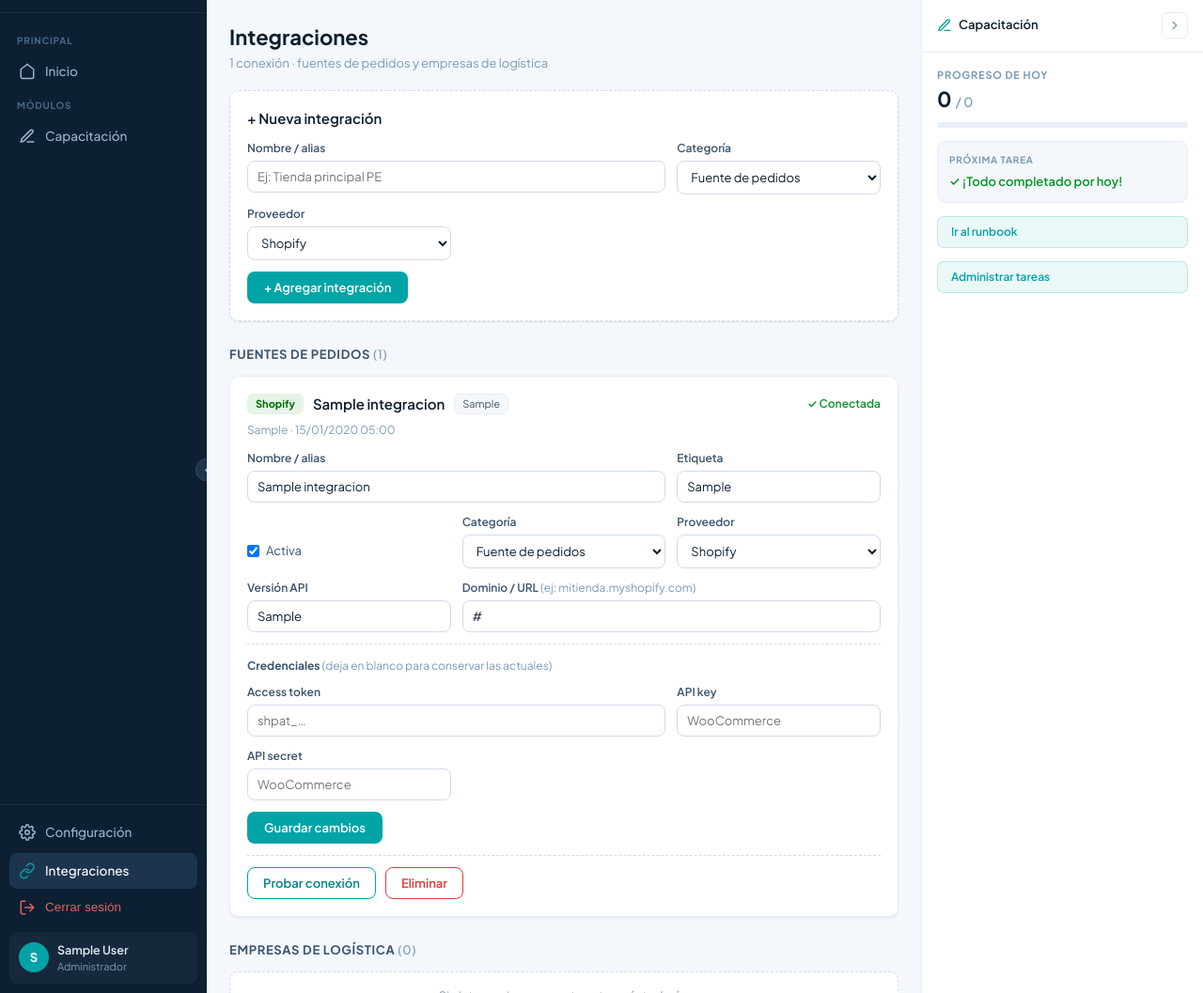
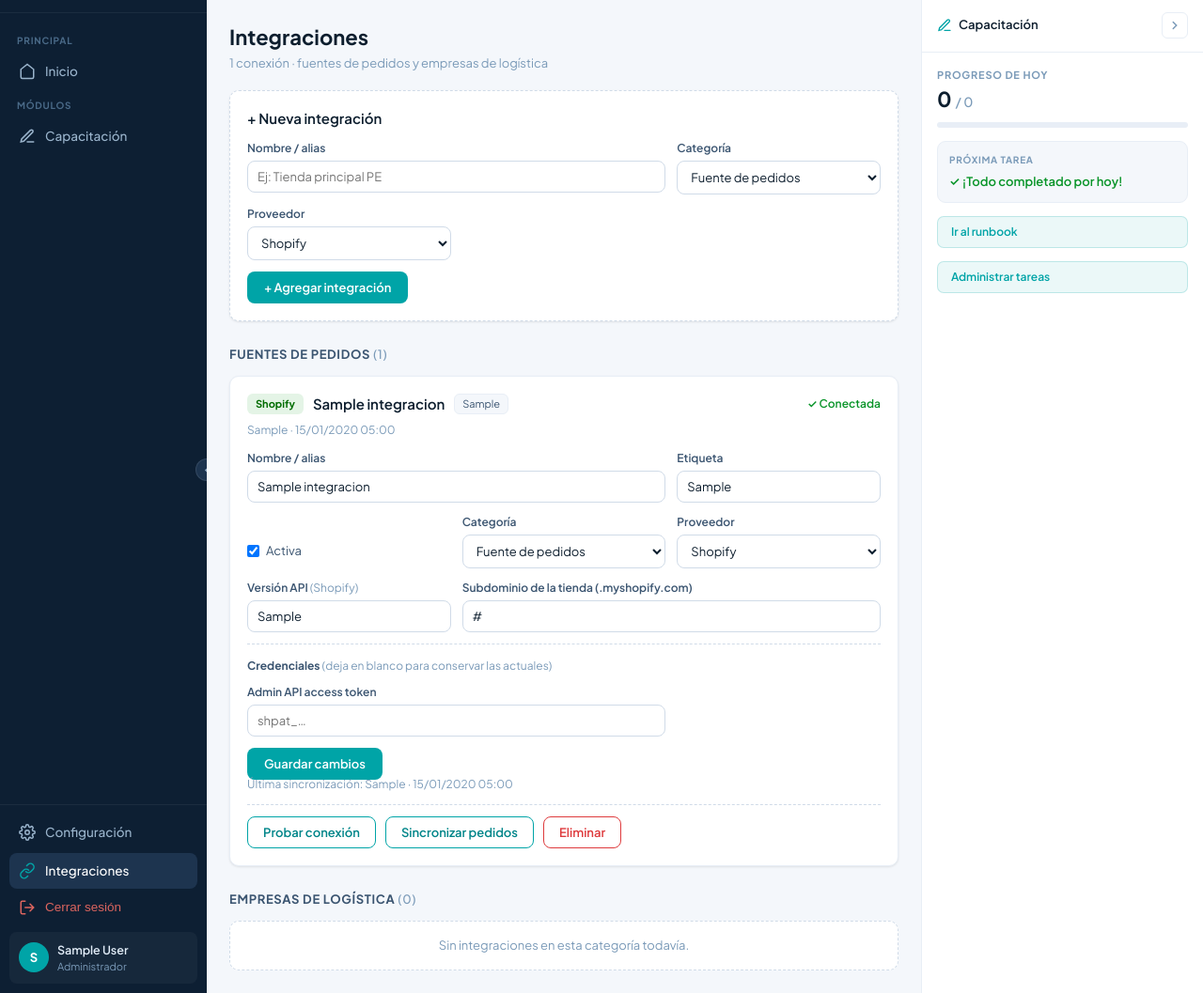
Before and after one commit to Luchito1099/Dashboard-online, a Django app: page /integraciones/ in a window 1280 px wide. Shown: the part 57-1114 px from the top of the page at 94% size. Run offline with Django 5.2, Linux system fonts and the light colour scheme; a user stored in the database is signed in; tables that the repository leaves empty hold one stand-in row (values such as "Sample post"); data that the repository does not hold is empty.

Commit message:
correcion integracion

```diff
--- a/core/static/core/css/integraciones.css
+++ b/core/static/core/css/integraciones.css
@@ -99,6 +99,20 @@
   background: var(--surface); border: 1px dashed var(--border-dark); border-radius: var(--radius);
 }
 
+.integ-pendiente {
+  font-size: 13px; color: var(--muted); background: var(--bg);
+  border: 1px dashed var(--border-dark); border-radius: 8px; padding: 10px 12px;
+}
+
+/* ── Tabla de pedidos ── */
+.integ-tabla { width: 100%; border-collapse: collapse; font-size: 13px; }
+.integ-tabla th, .integ-tabla td {
+  text-align: left; padding: 9px 10px; border-bottom: 1px solid var(--border);
+}
+.integ-tabla th { font-size: 11px; text-transform: uppercase; letter-spacing: .05em; color: var(--muted); }
+.integ-tabla tbody tr:hover { background: var(--bg); }
+.integ-vacio-cell { text-align: center; color: var(--muted); padding: 20px; }
+
 @media (max-width: 700px) {
   .integ-grid { grid-template-columns: 1fr; }
   .integ-field-wide { grid-column: span 1; }
--- a/integraciones/models.py
+++ b/integraciones/models.py
@@ -65,6 +65,11 @@
     ultimo_test_msg = models.CharField(max_length=255, blank=True)
     ultimo_test_en = models.DateTimeField(null=True, blank=True)
 
+    # Resultado de la última sincronización de pedidos
+    ultimo_sync_ok = models.BooleanField(null=True, blank=True)
+    ultimo_sync_msg = models.CharField(max_length=255, blank=True)
+    ultimo_sync_en = models.DateTimeField(null=True, blank=True)
+
     creado = models.DateTimeField(auto_now_add=True)       # fecha de conexión
     actualizado = models.DateTimeField(auto_now=True)
 
@@ -96,3 +101,34 @@
     @property
     def api_secret_enmascarado(self):
         return self._enmascarar(self.api_secret)
+
+    @property
+    def pedidos_count(self):
+        return self.pedidos.count()
+
+
+class Pedido(models.Model):
+    """Pedido extraído de una integración (ej. Shopify). Guarda los campos clave
+    para mostrar/operar y el JSON completo en 'datos' por si se necesita más."""
+    integracion = models.ForeignKey(Integracion, on_delete=models.CASCADE, related_name='pedidos')
+    external_id = models.CharField(max_length=64)       # id del pedido en el origen
+    numero = models.CharField(max_length=40, blank=True)  # ej. "#1001"
+    nombre_cliente = models.CharField(max_length=200, blank=True)
+    email = models.CharField(max_length=200, blank=True)
+    total = models.DecimalField(max_digits=12, decimal_places=2, default=0)
+    moneda = models.CharField(max_length=10, blank=True)
+    estado_pago = models.CharField(max_length=40, blank=True)       # financial_status
+    estado_envio = models.CharField(max_length=40, blank=True)      # fulfillment_status
+    fecha_pedido = models.DateTimeField(null=True, blank=True)
+    datos = models.JSONField(default=dict, blank=True)   # payload completo del origen
+    creado = models.DateTimeField(auto_now_add=True)
+    actualizado = models.DateTimeField(auto_now=True)
+
+    class Meta:
+        ordering = ['-fecha_pedido']
+        unique_together = ('integracion', 'external_id')
+        verbose_name = 'Pedido'
+        verbose_name_plural = 'Pedidos'
+
+    def __str__(self):
+        return f'{self.numero or self.external_id} · {self.integracion.nombre}'
--- a/integraciones/urls.py
+++ b/integraciones/urls.py
@@ -10,4 +10,6 @@
     path('integraciones/editar/<int:integracion_id>/', views.editar, name='editar'),
     path('integraciones/eliminar/<int:integracion_id>/', views.eliminar, name='eliminar'),
     path('integraciones/probar/<int:integracion_id>/', views.probar, name='probar'),
+    path('integraciones/sincronizar/<int:integracion_id>/', views.sincronizar, name='sincronizar'),
+    path('integraciones/pedidos/<int:integracion_id>/', views.pedidos, name='pedidos'),
 ]
--- a/integraciones/views.py
+++ b/integraciones/views.py
@@ -120,6 +120,40 @@
     return redirect(reverse_lista() + f'#integ-{integ.id}')
 
 
+@login_required
+def sincronizar(request, integracion_id):
+    """Extrae los pedidos del proveedor y los guarda. Solo admin (POST)."""
+    if not es_admin(request.user):
+        messages.error(request, 'No tienes permisos para sincronizar integraciones.')
+        return redirect('core:home')
+    if request.method != 'POST':
+        return HttpResponseNotAllowed(['POST'])
+
+    integ = get_object_or_404(Integracion, id=integracion_id)
+    ok, msg, _total = connectors.extraer_pedidos(integ)
+    if ok:
+        messages.success(request, f'«{integ.nombre}»: {msg}')
+    else:
+        messages.error(request, f'«{integ.nombre}»: {msg}')
+    return redirect(reverse_lista() + f'#integ-{integ.id}')
+
+
+@login_required
+def pedidos(request, integracion_id):
+    """Lista los pedidos ya extraídos de una integración. Solo admin."""
+    if not es_admin(request.user):
+        messages.error(request, 'No tienes permisos para ver los pedidos.')
+        return redirect('core:home')
+
+    integ = get_object_or_404(Integracion, id=integracion_id)
+    context = {
+        'integ': integ,
+        'pedidos': integ.pedidos.all()[:500],  # límite de seguridad para la tabla
+        'total': integ.pedidos.count(),
+    }
+    return render(request, 'integraciones/pedidos.html', context)
+
+
 def reverse_lista():
     """URL de la lista (helper para concatenar anclas #integ-<id>)."""
     from django.urls import reverse
--- a/templates/integraciones/lista.html
+++ b/templates/integraciones/lista.html
@@ -111,37 +111,50 @@
             {% endfor %}
           </select>
         </label>
-        <label class="integ-field">
-          <span>Versión API</span>
+        <label class="integ-field prov-shopify">
+          <span>Versión API <em>(Shopify)</em></span>
           <input type="text" name="api_version" value="{{ integ.api_version }}" placeholder="2024-10">
         </label>
 
         <label class="integ-field integ-field-wide">
-          <span>Dominio / URL <em>(ej: mitienda.myshopify.com)</em></span>
-          <input type="text" name="tienda_url" value="{{ integ.tienda_url }}" placeholder="mitienda.myshopify.com">
+          <span class="lbl-tienda">Subdominio / URL del sitio</span>
+          <input type="text" name="tienda_url" value="{{ integ.tienda_url }}" placeholder="a67a2e-68">
         </label>
       </div>
 
       <div class="integ-cred">
         <div class="integ-cred-label">Credenciales <em>(deja en blanco para conservar las actuales)</em></div>
-        <div class="integ-grid">
+
+        {# Shopify (Custom App): Access token de la Admin API #}
+        <div class="integ-grid prov-shopify">
           <label class="integ-field integ-field-wide">
-            <span>Access token {% if integ.token_enmascarado %}<em>· actual: {{ integ.token_enmascarado }}</em>{% endif %}</span>
+            <span>Admin API access token {% if integ.token_enmascarado %}<em>· actual: {{ integ.token_enmascarado }}</em>{% endif %}</span>
             <input type="password" name="token" autocomplete="off" placeholder="{% if integ.token_enmascarado %}(sin cambios){% else %}shpat_…{% endif %}">
           </label>
+        </div>
+
+        {# WooCommerce: consumer key / secret #}
+        <div class="integ-grid prov-woocommerce">
           <label class="integ-field">
-            <span>API key {% if integ.api_key_enmascarado %}<em>· {{ integ.api_key_enmascarado }}</em>{% endif %}</span>
-            <input type="password" name="api_key" autocomplete="off" placeholder="{% if integ.api_key_enmascarado %}(sin cambios){% else %}WooCommerce{% endif %}">
+            <span>Consumer key {% if integ.api_key_enmascarado %}<em>· {{ integ.api_key_enmascarado }}</em>{% endif %}</span>
+            <input type="password" name="api_key" autocomplete="off" placeholder="{% if integ.api_key_enmascarado %}(sin cambios){% else %}ck_…{% endif %}">
           </label>
           <label class="integ-field">
-            <span>API secret {% if integ.api_secret_enmascarado %}<em>· {{ integ.api_secret_enmascarado }}</em>{% endif %}</span>
-            <input type="password" name="api_secret" autocomplete="off" placeholder="{% if integ.api_secret_enmascarado %}(sin cambios){% else %}WooCommerce{% endif %}">
+            <span>Consumer secret {% if integ.api_secret_enmascarado %}<em>· {{ integ.api_secret_enmascarado }}</em>{% endif %}</span>
+            <input type="password" name="api_secret" autocomplete="off" placeholder="{% if integ.api_secret_enmascarado %}(sin cambios){% else %}cs_…{% endif %}">
           </label>
         </div>
+
+        {# Proveedores sin conector aún #}
+        <div class="integ-pendiente prov-pendiente">Conector para este proveedor en preparación.</div>
       </div>
 
       <button type="submit" class="btn-guardar">Guardar cambios</button>
     </form>
+
+    {% if integ.ultimo_sync_msg %}
+    <p class="integ-test-msg">Última sincronización: {{ integ.ultimo_sync_msg }}{% if integ.ultimo_sync_en %} · {{ integ.ultimo_sync_en|date:"d/m/Y H:i" }}{% endif %}</p>
+    {% endif %}
 
     <div class="integ-acciones">
       {# Probar conexión #}
@@ -149,6 +162,14 @@
         {% csrf_token %}
         <button type="submit" class="btn-probar">Probar conexión</button>
       </form>
+      {# Sincronizar pedidos #}
+      <form method="post" action="{% url 'integraciones:sincronizar' integ.id %}">
+        {% csrf_token %}
+        <button type="submit" class="btn-probar">Sincronizar pedidos</button>
+      </form>
+      {% if integ.pedidos_count %}
+      <a href="{% url 'integraciones:pedidos' integ.id %}" class="btn-probar">Ver pedidos ({{ integ.pedidos_count }})</a>
+      {% endif %}
       {# Eliminar (form aparte, no se anidan formularios) #}
       <form method="post" action="{% url 'integraciones:eliminar' integ.id %}"
             onsubmit="return confirm('¿Eliminar la integración «{{ integ.nombre|escapejs }}»?');">
@@ -169,4 +190,30 @@
 
 {% block extra_js %}
 <script src="{% static 'core/js/extras.js' %}"></script>
+<script>
+// Muestra solo los campos del proveedor seleccionado en cada card de integración.
+(function () {
+  function aplicar(card) {
+    const sel = card.querySelector('select[name="proveedor"]');
+    if (!sel) return;
+    const prov = sel.value;
+    // Grupos por proveedor
+    card.querySelectorAll('.prov-shopify').forEach(el => el.style.display = prov === 'shopify' ? '' : 'none');
+    card.querySelectorAll('.prov-woocommerce').forEach(el => el.style.display = prov === 'woocommerce' ? '' : 'none');
+    // "En preparación" para proveedores sin conector
+    const pendiente = (prov !== 'shopify' && prov !== 'woocommerce');
+    card.querySelectorAll('.prov-pendiente').forEach(el => el.style.display = pendiente ? '' : 'none');
+    // Etiqueta del campo dominio según el proveedor
+    const lbl = card.querySelector('.lbl-tienda');
+    if (lbl) lbl.textContent = prov === 'shopify' ? 'Subdominio de la tienda (.myshopify.com)' : 'URL del sitio';
+  }
+
+  document.querySelectorAll('.integ-card').forEach(card => {
+    const sel = card.querySelector('select[name="proveedor"]');
+    if (!sel) return;
+    sel.addEventListener('change', () => aplicar(card));
+    aplicar(card);  // estado inicial
+  });
+})();
+</script>
 {% endblock %}
```
Also changed, not shown: integraciones/connectors.py (+101 -3 lines), templates/integraciones/pedidos.html (added, +53 -0 lines), integraciones/migrations/0002_integracion_ultimo_sync_en_and_more.py (added).
